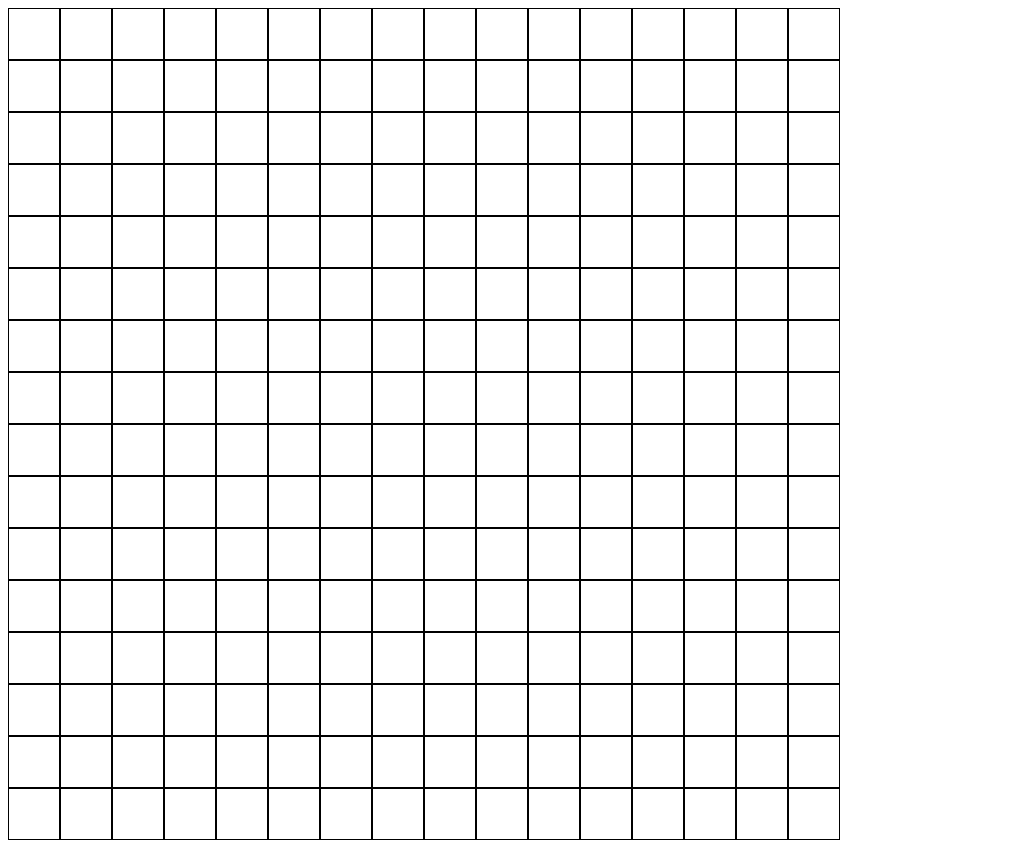
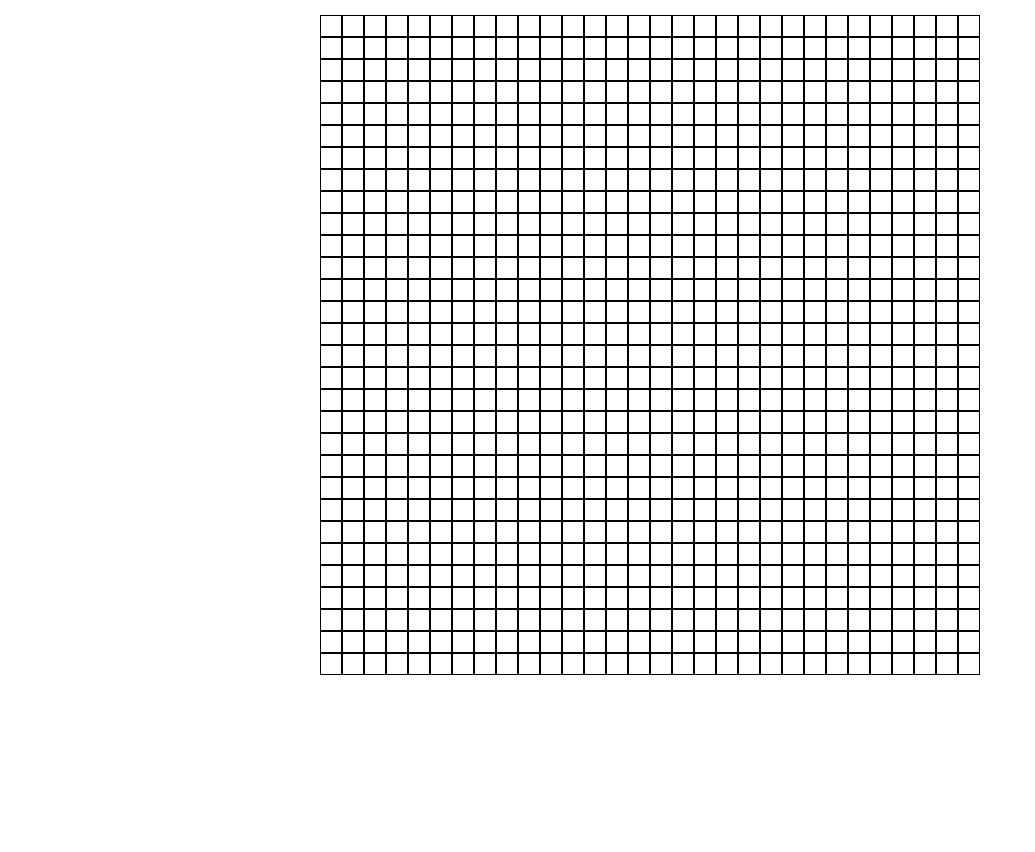
Before and after one commit to robinsal/Etch-A-Sketch, a plain HTML site: page index.html in a window 1280 px wide. Shown: the whole page, without its empty margins (0-1035 px from the left). After the commit the page ends 800 px from the top, so only its background shows below. Drawn offline with Linux system fonts and the light colour scheme.

Commit message:
resized grid, added hover functionality to cells

```diff
--- a/domman.js
+++ b/domman.js
@@ -1,31 +1,38 @@
 const body = document.querySelector('body');
+const container = document.createElement('div');
+container.style.top = '15px';
+container.style.left = '320px';
+container.style.position = 'absolute';
+container.style.visibility = 'show';
+body.appendChild(container);
 
 // Create a 2D array of 16 div nodes
 var grid = []
 var i;
 var j;
-for (i = 0; i <= 15; i++) {
+for (i = 0; i < 30; i++) {
     grid[i] = []
     const row = document.createElement('div');
     row.style.display = 'inline-block';
-    body.appendChild(row);
+    container.appendChild(row);
 
-    for (j = 0; j <= 15; j++) {
+    for (j = 0; j < 30; j++) {
         grid[i].push(document.createElement('div'));
         curr = grid[i][j];
+        curr.class = 'cell'
         curr.style.border = '1px solid';
-        curr.style.width = '50px';
-        curr.style.height = '50px';
+        curr.style.width = '20px';
+        curr.style.height = '20px';
         curr.style.backgroundColor = 'white';
-        function hoverColor(ele) {
-            if (ele.style.backgroundColor === 'white') {
-                ele.style.backgroundColor = 'black';
-            } else {
-                ele.style.backgroundColor = 'white';
-            }
-        }
-        //curr.addEventListener('mouseover', hoverColor(curr));
 
         row.appendChild(curr);
+
+        function setColor() {
+            this.style.backgroundColor === 'white' ?
+                this.style.backgroundColor = 'black' :
+                this.style.backgroundColor = 'white';
+        }
+        curr.onmouseover = setColor;
+        console.log(curr);
     }
 }
--- a/index.html
+++ b/index.html
@@ -5,9 +5,7 @@
         <title>Etch-A-Sketch</title>
     </head>
     <body>
-        <div id="container">
 
-        </div>
         <script src="domman.js"></script>
     </body>
 <html>
```
